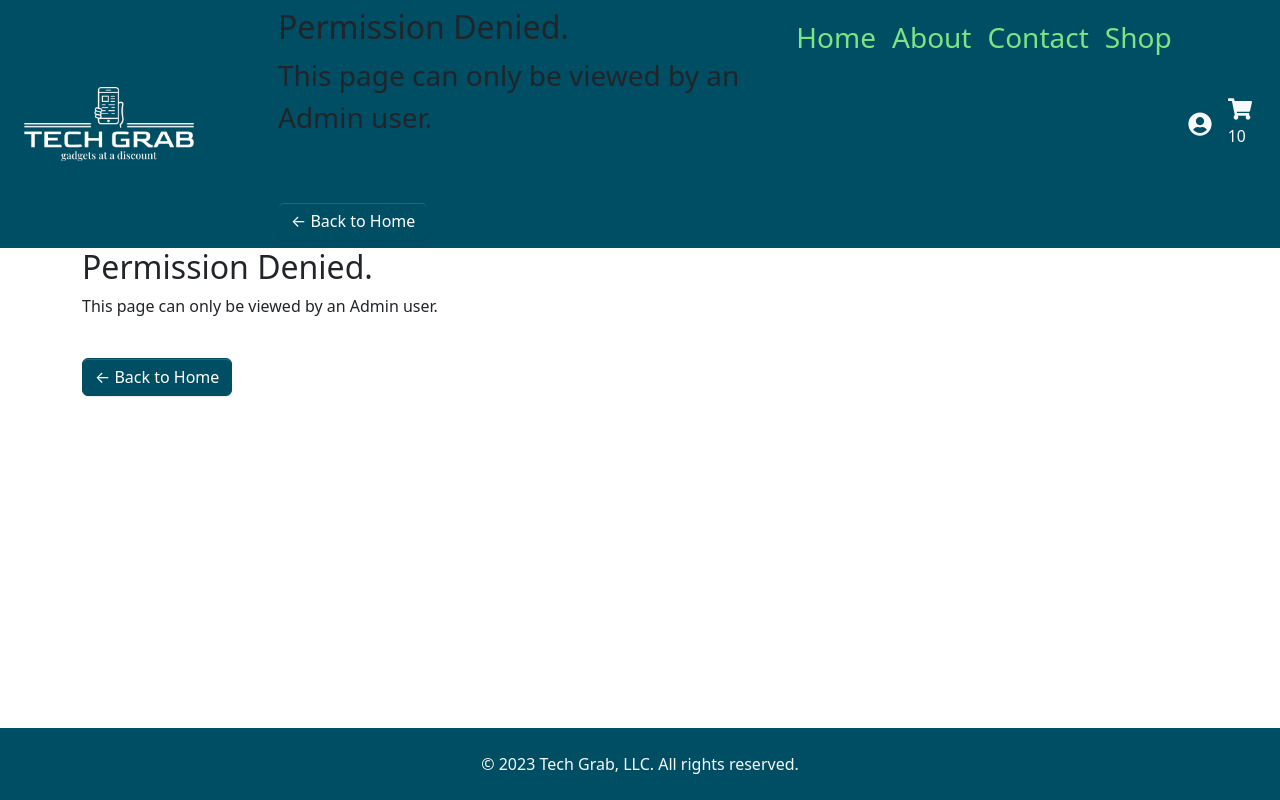
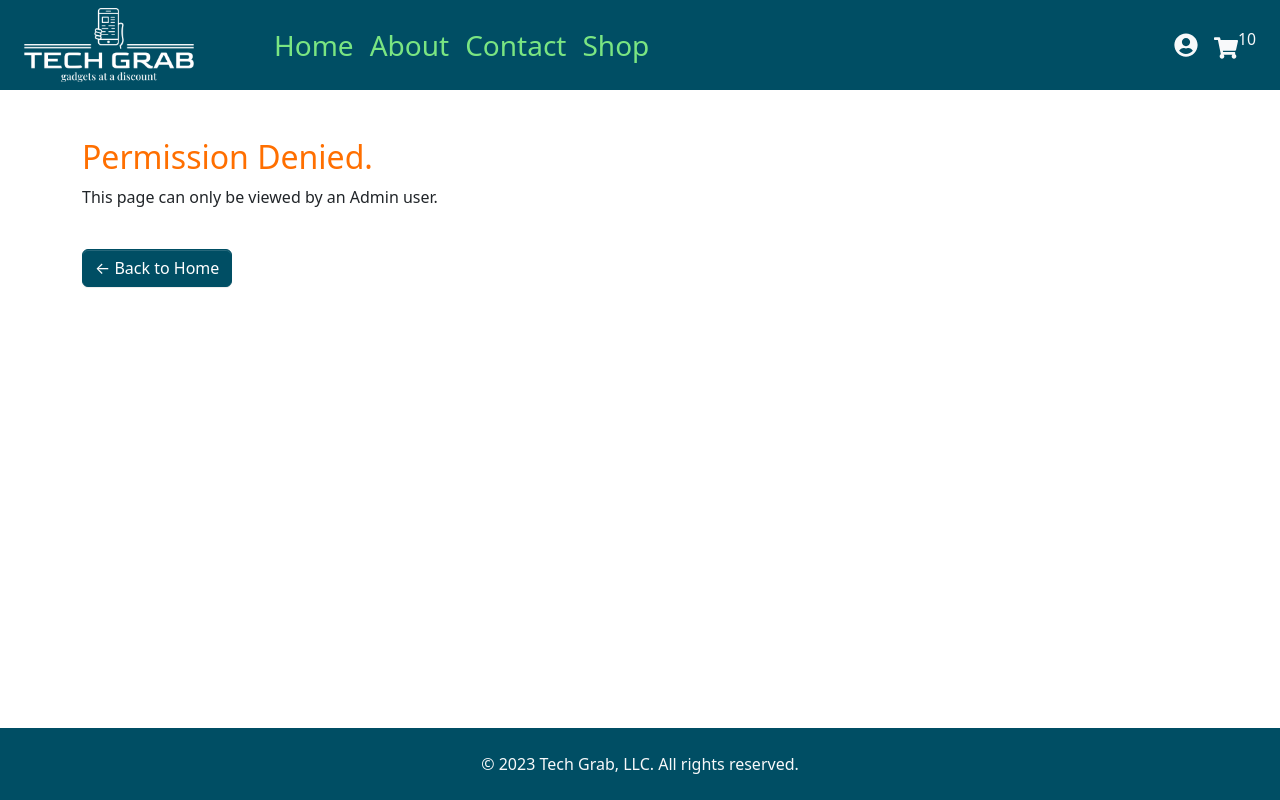
Before and after one commit to kaecodes/techgrab-react-bootstrap-fb, a React (Vite) app: page /admin in a window 1280 px wide. Built offline with nearby package versions, Linux system fonts and the light colour scheme; no server answers.

Commit message:
Create a fallback for non-admin user

```diff
--- a/src/components/adminOnlyRoute/AdminOnlyRoute.jsx
+++ b/src/components/adminOnlyRoute/AdminOnlyRoute.jsx
@@ -12,8 +12,8 @@ const AdminOnlyRoute = ({ children }) => {
   } else {
     return (
       <section className="container">
-        <div>
-          <h2>Permission Denied.</h2>
+        <div className="mt-5">
+          <h2 className="text-warning">Permission Denied.</h2>
           <p>This page can only be viewed by an Admin user.</p>
           <br />
           <Link to="/">
--- a/src/components/header/Header.jsx
+++ b/src/components/header/Header.jsx
@@ -12,9 +12,7 @@ import {
   SET_ACTIVE_USER,
 } from "../../redux/features/authSlice";
 import ShowOnLogin, { ShowOnLogout } from "../hiddenLinks/HiddenLink";
-import AdminOnlyRoute, {
-  AdminOnlyLink,
-} from "../adminOnlyRoute/AdminOnlyRoute";
+import { AdminOnlyLink } from "../adminOnlyRoute/AdminOnlyRoute";
 
 // Reusable variables
 const cart = (
@@ -138,7 +136,7 @@ const Header = () => {
           <div className="offcanvas-body d-flex flex-column flex-lg-row justify-content-between mt-4 mt-lg-0">
             <div>
               <ul className="navbar-nav fs-3">
-                <AdminOnlyRoute>
+                <AdminOnlyLink>
                   <li className="nav-item">
                     <Link
                       to="/admin/home"
@@ -147,7 +145,7 @@ const Header = () => {
                       ADMIN
                     </Link>
                   </li>
-                </AdminOnlyRoute>
+                </AdminOnlyLink>
                 <li className="nav-item">
                   <NavLink
                     to="/"
```
